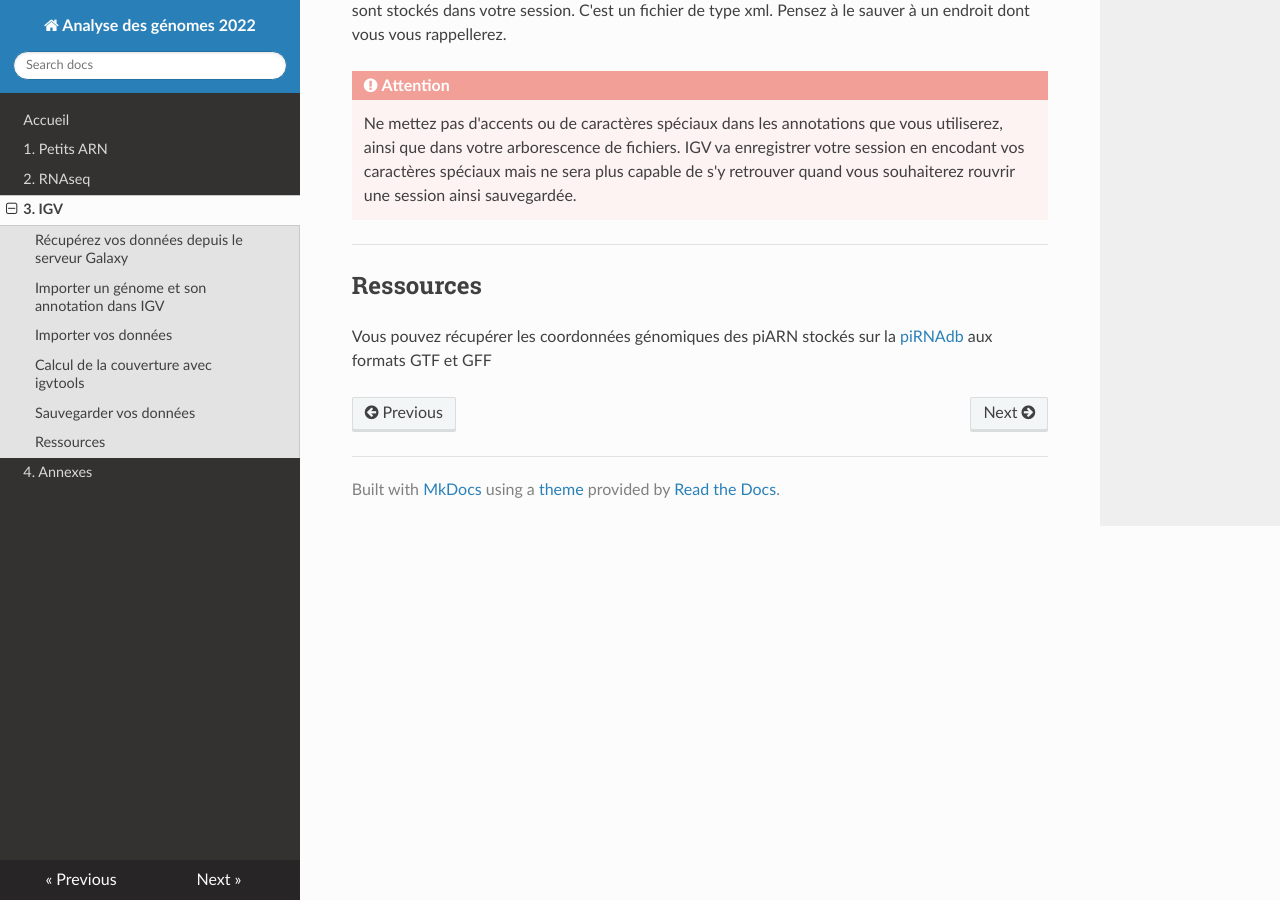
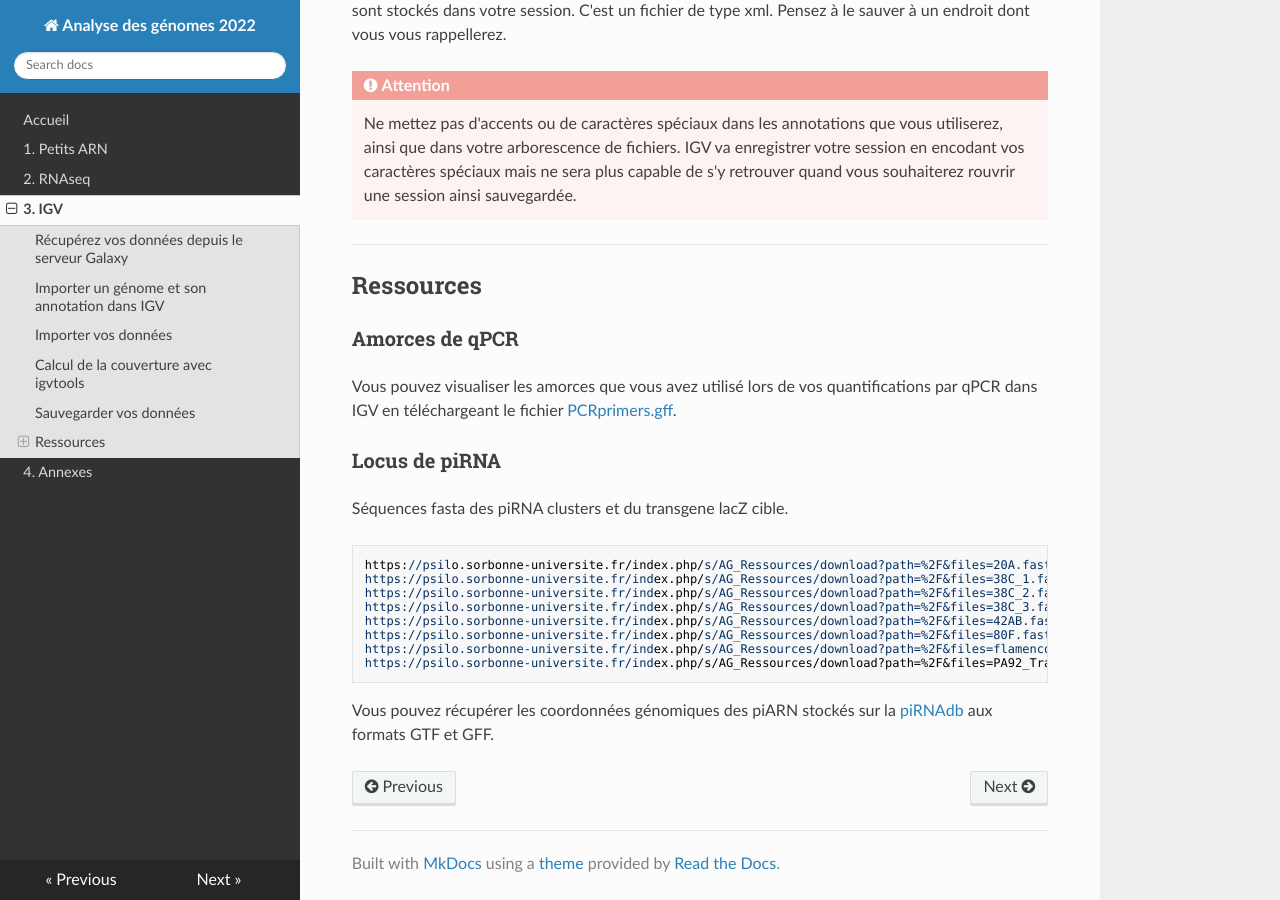
Before and after one commit to slecrom/AG2024, an MkDocs documentation site: the page built from docs/igv.md, in a window 1280 px wide and 900 px high, scrolled down 6064 px. Built offline with MkDocs 1.6.1, drawn with Linux system fonts in a browser that asks for light colours; nearby versions of some CDN libraries.

Commit message:
Documentation updates

````diff
--- a/docs/igv.md
+++ b/docs/igv.md
@@ -107,4 +107,25 @@ Tous vos paramètres d'échelle, de couleurs, les chemins vers les données que
 --------------------------------------------------------------------------------
 ## Ressources
 
-Vous pouvez récupérer les coordonnées génomiques des piARN stockés sur la [piRNAdb](https://www.pirnadb.org/download/archive/gff_gtf) aux formats GTF et GFF
+
+### Amorces de qPCR
+
+Vous pouvez visualiser les amorces que vous avez utilisé lors de vos quantifications par qPCR dans IGV en téléchargeant le fichier [PCRprimers.gff](ressources/PCRprimers.gff).
+
+
+### Locus de piRNA
+
+Séquences fasta des piRNA clusters et du transgene lacZ cible.
+
+```
+https://psilo.sorbonne-universite.fr/index.php/s/AG_Ressources/download?path=%2F&files=20A.fasta
+https://psilo.sorbonne-universite.fr/index.php/s/AG_Ressources/download?path=%2F&files=38C_1.fasta
+https://psilo.sorbonne-universite.fr/index.php/s/AG_Ressources/download?path=%2F&files=38C_2.fasta
+https://psilo.sorbonne-universite.fr/index.php/s/AG_Ressources/download?path=%2F&files=38C_3.fasta
+https://psilo.sorbonne-universite.fr/index.php/s/AG_Ressources/download?path=%2F&files=42AB.fasta
+https://psilo.sorbonne-universite.fr/index.php/s/AG_Ressources/download?path=%2F&files=80F.fasta
+https://psilo.sorbonne-universite.fr/index.php/s/AG_Ressources/download?path=%2F&files=flamenco.fasta
+https://psilo.sorbonne-universite.fr/index.php/s/AG_Ressources/download?path=%2F&files=PA92_TransgeneCible.fasta
+```
+
+Vous pouvez récupérer les coordonnées génomiques des piARN stockés sur la [piRNAdb](https://www.pirnadb.org/download/archive/gff_gtf) aux formats GTF et GFF.
````
Also changed, not shown: 1 other file.
